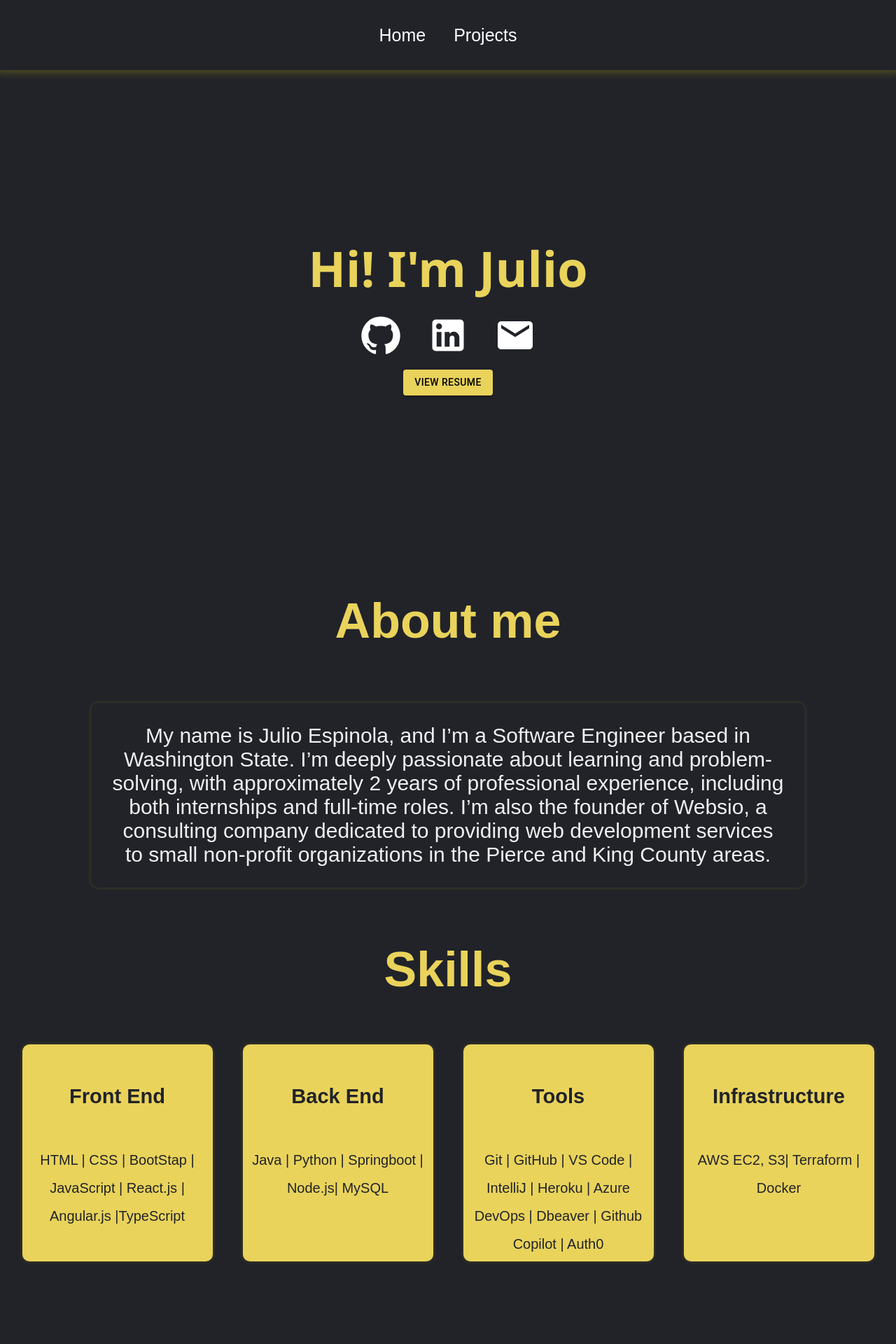
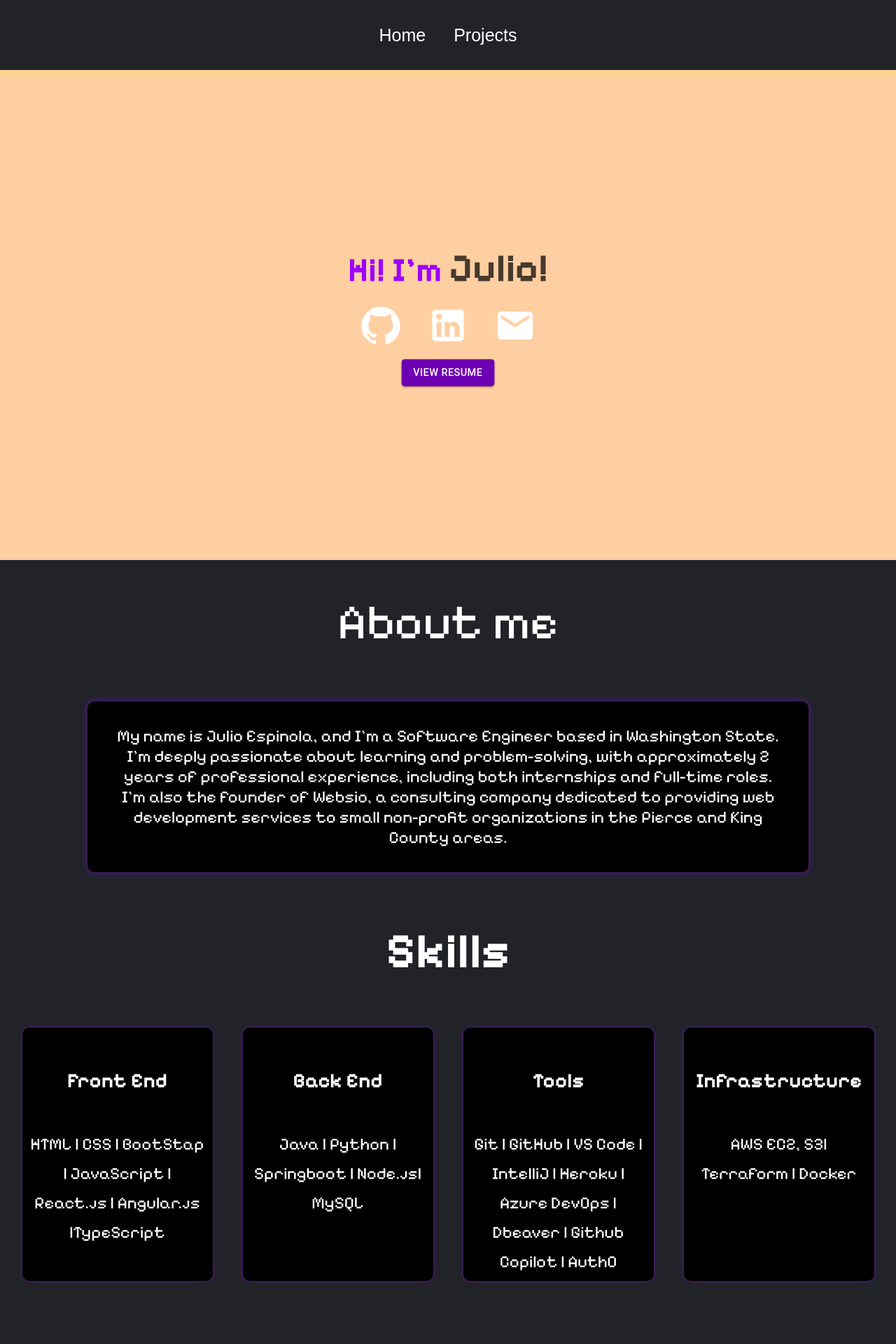
Before and after one commit to JulioSEspinola/Portfolio-2.0, a React (Create React App) app in the folder portfolio/: page / in a window 1280 px wide. Shown: the top 1920 px of the page at 70% size. Built offline with nearby package versions, Linux system fonts and the light colour scheme.

Commit message:
refactored components and added pixelated fonts

```diff
--- a/portfolio/public/index.html
+++ b/portfolio/public/index.html
@@ -10,10 +10,16 @@
       content="Web site created using create-react-app"
     />
 
-    <meta http-equiv='cache-control' content='no-cache'>
-    <meta http-equiv='expires' content='0'>
-    <meta http-equiv='pragma' content='no-cache'>
+    <meta http-equiv="cache-control" content="no-cache" />
+    <meta http-equiv="expires" content="0" />
+    <meta http-equiv="pragma" content="no-cache" />
     <link rel="apple-touch-icon" href="%PUBLIC_URL%/logo192.png" />
+    <link rel="preconnect" href="https://fonts.googleapis.com" />
+    <link rel="preconnect" href="https://fonts.gstatic.com" crossorigin />
+    <link
+      href="https://fonts.googleapis.com/css2?family=Pixelify+Sans:wght@400..700&display=swap"
+      rel="stylesheet"
+    />
     <!--
       manifest.json provides metadata used when your web app is installed on a
       user's mobile device or desktop. See https://developers.google.com/web/fundamentals/web-app-manifest/
--- a/portfolio/src/App.css
+++ b/portfolio/src/App.css
@@ -7,7 +7,7 @@
 }
 
 html, body{
-    background-color: #212329 ;
+    background-color:  #ffcfa2;
     height: 100%;
     margin:0;
     padding:0;
--- a/portfolio/src/components/ProjectItem.js
+++ b/portfolio/src/components/ProjectItem.js
@@ -37,5 +37,4 @@ function ProjectItem({ image, name, id }) {
     </Card>
   );
 }
-
 export default ProjectItem;
--- a/portfolio/src/components/Websio.js
+++ b/portfolio/src/components/Websio.js
@@ -17,25 +17,25 @@ function Websio() {
       <Card
         size="lg"
         sx={{
-          maxWidth: 1000,
+          // maxWidth: 1000,
           margin: 5,
-          bgcolor: "#2C2C2C ",
+          bgcolor: "black ",
           transition: "transform 0.3s, box-shadow 0.3s",
           "&:hover": {
-            transform: "scale(1.05)",
-            boxShadow: "0px 0px 10px rgba(252, 227, 4, 0.447) ",
+            transform: "scale(1.01)",
+            boxShadow: "rgba(145, 13, 248, 0.6) 0px 0px 5px ",
           },
         }}
       >
         <CardActionArea>
           <CardMedia
             component="img"
-            height="100%"
+            height="50%"
             image={websio}
             alt="Websio"
           />
           <CardContent>
-            <Typography variant="h5" sx={{ color: "white" }}>
+            <Typography variant="h6" sx={{ color: "white",fontFamily: "'Pixelify Sans', serif" }}>
               In my spare time, I run a freelance software development business
               dedicated to creating and maintaining websites for non-profits
               using content management systems (CMS) and AI. My expertise lies in
@@ -58,10 +58,12 @@ function Websio() {
                 "https://juliosespinola.github.io/Websio/")
             }
             sx={{
-              bgcolor: "#e9d35b", // Custom background color
-              color: "black", // Text color
+              bgcolor: "#9d00ff", // Custom background color
+              fontFamily: "'Pixelify Sans', serif" ,
+              color: "white", // Text color
               "&:hover": {
-                bgcolor: "rgba(252, 227, 4, 0.447)", // Darker shade for hover
+                bgcolor: "white", // Darker shade for hover
+                color: "black", // Text color for hover
               },
             }}
           >
--- a/portfolio/src/components/resumeButton.js
+++ b/portfolio/src/components/resumeButton.js
@@ -1,6 +1,7 @@
-import React from 'react';
-import Button from '@mui/material/Button';
-import resume from '../assets/cv_Julio_Espinola.pdf'
+import React from "react";
+import Button from "@mui/material/Button";
+import resume from "../assets/cv_Julio_Espinola.pdf";
+import "../styles/Home.css";
 
 function ResumeButton() {
   const handleDownload = () => {
@@ -8,9 +9,9 @@ function ResumeButton() {
     const resumeUrl = resume;
 
     // Create a link element, set the download attribute, and trigger a click
-    const link = document.createElement('a');
+    const link = document.createElement("a");
     link.href = resumeUrl;
-    link.setAttribute('download', 'Resume_Julio_Espinola.pdf'); // You can customize the downloaded file name
+    link.setAttribute("download", "Resume_Julio_Espinola.pdf"); // You can customize the downloaded file name
     document.body.appendChild(link);
     link.click();
     document.body.removeChild(link);
@@ -18,8 +19,8 @@ function ResumeButton() {
 
   return (
     <Button
-      style={{ backgroundColor: '#e9d35b', color: 'black',
-      transition: 'transform 0.3s, box-shadow 0.3s'}}
+      className="resume-button"
+      style={{ backgroundColor: "#6e00b3", color: "white" }}
       variant="contained"
       color="primary"
       onClick={handleDownload}
--- a/portfolio/src/pages/About.js
+++ b/portfolio/src/pages/About.js
@@ -7,7 +7,7 @@ export default function About() {
   return (
     <>
       <div className="skills">
-        <h1>About me</h1>
+        <h1 className="pixelify-sans-h1">About me</h1>
         <p className="about-me">
           My name is Julio Espinola, and I’m a Software Engineer based in
           Washington State. I’m deeply passionate about learning and
--- a/portfolio/src/pages/Home.js
+++ b/portfolio/src/pages/Home.js
@@ -11,7 +11,7 @@ function home() {
     <>
     <div className='home'>
       <div className='about'>
-        <h2 >Hi! I'm Julio</h2>
+        <h2 >Hi! I'm <span className='Julio'>Julio!</span></h2>
         <div className='prompt'>
           <IconButton href="https://github.com/JulioSEspinola" target="_blank">
             <GithubIcon />
--- a/portfolio/src/pages/ProjectDisplay.js
+++ b/portfolio/src/pages/ProjectDisplay.js
@@ -14,10 +14,13 @@ function ProjectDisplay() {
       <h1> {project.name}</h1>
       <img src={project.image} />
       <p>{project.description}</p>
+
       <IconButton href={project.link} target="_blank">
         <GithubIcon />
       </IconButton>
+
     </div>
   );
 }
+
 export default ProjectDisplay;
--- a/portfolio/src/styles/Home.css
+++ b/portfolio/src/styles/Home.css
@@ -1,10 +1,19 @@
+:root {
+  --main-bg-color: #212329;
+  --main-text-color: #f7dcc2;
+  --purple-color: #9d00ff;
+  --box-shadow-color: rgba(252, 227, 4, 0.2);
+  --border-radius: 10px;
+  --pixelate-font: "Pixelify Sans", serif;
+}
+
 .home {
   width: 100%;
   height: auto;
   align-items: center;
   font-family: "Arial", sans-serif;
-    color: #f0f0f0;
-    /* box-shadow: rgba(252, 227, 4, 0.2) 0px -10px 10px 0px; */
+  color: var(--main-text-color);
+  /* box-shadow: var(--box-shadow-color) 0px -10px 10px 0px; */
 }
 
 .about {
@@ -15,33 +24,45 @@
   justify-content: center;
   align-items: center;
   text-align: center;
-    color: #f0f0f0;
+  color: var(--main-text-color);
+}
+
+.about .Julio{
+  color: rgba(0, 0, 0, 0.721);
+  font-size: 3.5rem;
 }
 
 .about h2 {
-    font-family: "Segoe UI", Tahoma, Geneva, Verdana, sans-serif;
-    font-size: 70px;
-    color: #e9d35b;
+  font-family: "Pixelify Sans", serif;
+  font-size: 3rem;
+  color: var(--purple-color);
   width: 100%;
   overflow: hidden; /* Ensures the content is not revealed until the animation */
-    /* border-right: .15em solid orange; The typwriter cursor */
+  border-right: 0.15em solid var(--purple-color); /* The typewriter cursor */
   white-space: nowrap; /* Keeps the content on a single line */
   margin: 0 auto; /* Gives that scrolling effect as the typing happens */
-    /* letter-spacing: .15em; Adjust as needed */
-    animation: typing 3.5s steps(30, end),blink-caret .5s step-end infinite;
-
+  animation: typing 3.5s steps(30, end), blink-caret 0.5s step-end infinite;
 }
 
 /* The typing effect */
 @keyframes typing {
-  from { width: 0 }
-  to { width: 100% }
+  from {
+    width: 0;
+  }
+  to {
+    width: 50%;
+  }
 }
 
 /* The typewriter cursor effect */
 @keyframes blink-caret {
-  from, to { border-color: transparent }
-  50% { border-color: #e9d35b }
+  from,
+  to {
+    border-color: transparent;
+  }
+  50% {
+    border-color: var(--purple-color);
+  }
 }
 
 .about .prompt {
@@ -49,12 +70,10 @@
   font-size: 30px;
 }
 
-
 .prompt svg {
   font-size: 60px;
   margin: 10px;
   color: white;
-
 }
 
 .skills {
@@ -68,13 +87,13 @@
 }
 
 .skills h1 {
-    color: #e9d35b;
+  color: white;
 }
 
 .skills .list {
   list-style: none;
   width: 60%;
-    margin-bottom:100px ;
+  margin-bottom: 100px;
 }
 
 .list span {
@@ -84,7 +103,7 @@
 @media only screen and (max-width: 500px) {
   .about h2 {
     font-size: 30px;
-      width:100%;
+    width: 100%;
   }
 
   .about .prompt {
@@ -108,60 +127,133 @@
 @media only screen and (max-width: 700px) {
   .about h2 {
     font-size: 40px;
-      width:100%;
+    width: 100%;
   }
 }
 
- .about-me{
+
+/*-------------ABOUT ME--------------------*/
+.about-me {
   font-size: 30px;
+  background-color: #000000;
+  color: #ffffff;
+  font-size: 1.5rem;
   width: 75%;
-  padding: 30px;
+  padding: 35px;
   border-radius: 10px;
-  box-shadow: rgba(252, 227, 4, 0.2) 0px 0px  5px;
+  box-shadow: rgba(145, 13, 248, 0.6)0px 0px 10px;
+  font-family: "Pixelify Sans", serif;
 }
 
-.skills-h{
+/*-------------SKILLS--------------------*/
+.skills-h {
   padding: -20px;
+  color: var(--purple-color);
+  font-family: "Pixelify Sans", serif;
 }
 
-.prompt p{
+.prompt p {
   width: 100%;
   display: flex;
-
 }
 
-.item-skills{
+.item-skills {
   border: 2px solid rgba(252, 227, 4, 0.2);
   border-radius: 10px;
   margin: 10px;
-  box-shadow: rgba(252, 227, 4, 0.2) 0px 0px 5px ;
-
+  box-shadow: rgba(252, 227, 4, 0.2) 0px 0px 5px;
 }
 
 .container {
   display: flex; /* or inline-flex */
-
   justify-content: center;
   flex-wrap: wrap;
-  margin:10px;
+  margin: 10px;
   margin-bottom: 100px;
 }
 
+.technologies {
+  box-shadow: rgba(145, 13, 248, 0.6) 0px 0px 5px;
+  margin: 10px auto;
+  padding: 10px;
+  max-width: 20%;
+  background-color: #000000;
+  color: white;
+  border-radius: 10px;
+  font-family: "Pixelify Sans", serif;
+}
 
-.technologies:hover{
-  box-shadow: rgba(252, 227, 4, 0.6) 0px 20px 50px, rgba(0, 0, 0, 0.2) 0px 10px 20px;
+.technologies:hover {
+  box-shadow: rgba(145, 13, 248, 0.6) 0px 20px 50px,
+    rgba(0, 0, 0, 0.2) 0px 10px 20px;
   transform: perspective(1000px) rotateX(20deg) rotateY(20deg);
-}
-.technologies{
-  box-shadow: rgba(252, 227, 4, 0.2) 0px 0px 5px ;
-  margin:10px auto;
-  padding:10px;
-  max-width: 20%;
-  background-color: #e9d35b;
-  color:#212329;
-  border-radius: 10px;
 }
 
 .technologies span {
-  font-size: 20px;
+  font-size: 1.5rem;
 }
+
+/* Responsive styles */
+@media only screen and (max-width: 1200px) {
+  .technologies {
+    max-width: 25%;
+  }
+}
+
+@media only screen and (max-width: 992px) {
+  .technologies {
+    max-width: 30%;
+  }
+}
+
+@media only screen and (max-width: 768px) {
+  .technologies {
+    max-width: 40%;
+  }
+}
+
+@media only screen and (max-width: 576px) {
+  .technologies {
+    max-width: 60%;
+  }
+}
+
+@media only screen and (max-width: 400px) {
+  .technologies {
+    max-width: 80%;
+  }
+}
+
+
+/*-------------RESUME BUTTON--------------------*/
+@keyframes pulse {
+  0% {
+    transform: scale(1);
+  }
+  50% {
+    transform: scale(1.05);
+  }
+  100% {
+    transform: scale(1);
+  }
+}
+
+.resume-button {
+  color: white;
+  font-weight: bold;
+  box-shadow: 0px 0px 10px rgba(0, 0, 0, 0.45);
+  transition: transform 0.3s, box-shadow 0.5s;
+  animation: pulse 2s infinite;
+}
+
+.resume-button:hover {
+  animation: pulse 2s infinite;
+}
+
+
+.pixelify-sans-h1 {
+  font-family: "Pixelify Sans", serif;
+  font-optical-sizing: auto;
+  font-weight: 400;
+  font-style: normal;
+}
--- a/portfolio/src/styles/Websio.css
+++ b/portfolio/src/styles/Websio.css
@@ -1,22 +1,33 @@
+:root {
+  --main-bg-color: #212329;
+  --main-text-color: #f7dcc2;
+  --purple-color: #9d00ff;
+  --box-shadow-color: rgba(252, 227, 4, 0.2);
+  --border-radius: 10px;
+  --pixelate-font: "Pixelify Sans", serif;
+}
+
 .websio-container {
   width: 100%; /* Use percentage for responsive width */
   max-width: 1000px; /* Maintain a max width */
   height: auto; /* Allow flexible height */
-  font-family: "Arial", sans-serif;
   color: #f0f0f0;
   margin: auto; /* Center horizontally */
   margin-bottom: 100px; /* Space below the container */
-
+  background-color: white;
   display: flex; /* Enable flexbox */
   align-items: center; /* Vertically center items */
   justify-content: center; /* Horizontally center items */
   flex-wrap: wrap; /* Wrap items on smaller screens */
+  margin-top: 20px;
+  border-radius: 10px;
+  border: 5px solid #212329;
 }
 
 .websio-container h2 {
-  font-family: "Segoe UI", Tahoma, Geneva, Verdana, sans-serif;
-  font-size: 2.5rem; /* Responsive font size */
-  color: #e9d35b;
+  font-family: var(--pixelate-font);
+  font-size: 3rem; /* Responsive font size */
+  color: black;
   width: 100%; /* Take up full width */
   overflow: hidden; /* Prevent content overflow */
   white-space: nowrap; /* Keep text on a single line */
```
Also changed, not shown: portfolio/src/pages/Projects.js (line endings or trailing spaces). Lines whose indentation alone changed are shown as unchanged.
